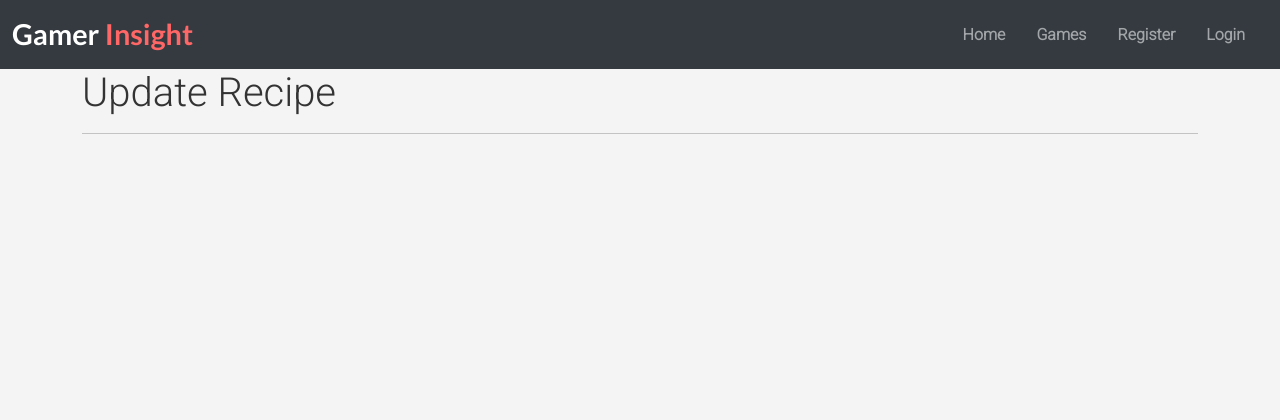
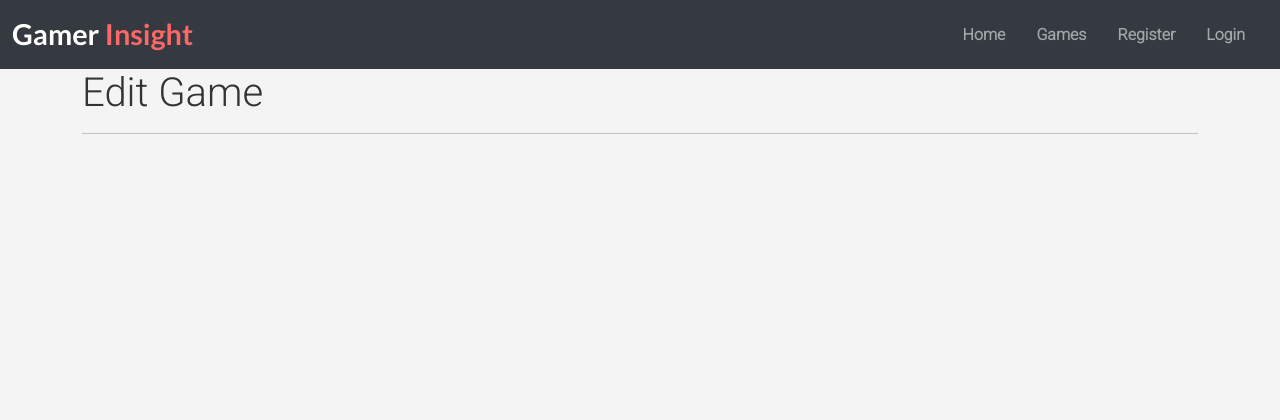
Before and after one commit to ruimarnjr/gamerinsight, a Django app: template templates/edit_game.html in a window 1280 px wide. Shown: the top 420 px of the page. Run offline with Django 3.2, Linux system fonts and the light colour scheme; the template is opened without the code that fills it, so the values that code supplies are empty; some libraries are stand-ins or nearby versions.

Commit message:
Update game_collection.html

```diff
--- a/templates/delete_comment.html
+++ b/templates/delete_comment.html
@@ -1,7 +1,7 @@
 {% extends "base.html" %}
-{% block title %}The Easy Eater | Delete Comment{% endblock %}
+{% block title %}Gamer Insight | Delete Comment{% endblock %}
 {% block content %}
-
+<!--Code taken from PP4_My_Meal_Planner by AliOKeeffe-->
 <div class="container">
     <h1 class="page-title">Delete Comment</h1>
     <hr class="home-break">
--- a/templates/edit_comment.html
+++ b/templates/edit_comment.html
@@ -1,8 +1,8 @@
 {% extends "base.html" %}
-{% block title %}The Easy Eater | Update Comment{% endblock %}
+{% block title %}Gamer Insight | Edit Comment{% endblock %}
 {% block content %}
 {% load crispy_forms_tags %}
-
+<!--Code taken from PP4_My_Meal_Planner by AliOKeeffe-->
 <div class="container">
     <h1 class="page-title">Edit Comment</h1>
     <hr class="home-break">
--- a/templates/edit_game.html
+++ b/templates/edit_game.html
@@ -1,21 +1,22 @@
 {% extends "base.html" %}
-{% block title %}The Easy Eater | Update Recipe{% endblock %}
+{% block title %}Gamer Insight | Edit Game{% endblock %}
 {% block content %}
 
 {% load crispy_forms_tags %}
-
-<div class="container">
-    <h1 class="page-title">Update Recipe</h1>
-    <hr class="home-break">
-    <br>
-    <div class="row justify-content-center ">
-        {% if user.is_authenticated and game.author == user  %}
-        <!-- Checks the user is signed in and the recipe they're trying to access is owned by them -->
-        {% load cloudinary %}
-        <div class="col-11 col-md-8 col-lg-6 mt-3 add-recipe-outer">
-            <form method="post" class="add-recipe mb-5" enctype="multipart/form-data">
-                {{ form | crispy }}
-                {% csrf_token %}
+    <!--Code taken and adapted from PP4_My_Meal_Planner by AliOKeeffe-->
+    <div class="container">
+        <h1 class="page-title">Edit Game</h1>
+        <hr class="home-break">
+        <div class="row justify-content-center">
+            {% if user.is_authenticated and game.author == user %}
+            <!-- Checks if the user is signed in and the game they're trying to update is owned by them -->
+            <div class="col-12 col-md-8 col-lg-6 mt-3">
+                <div class="card update-game-card">
+                    <div class="card-body">
+                        <!-- Update Game Form -->
+                        <form method="post" class="update-game" enctype="multipart/form-data">
+                            {{ form | crispy }}
+                            {% csrf_token %}
                 <button type="submit" class="btn btn-outline-dark">Update</button>
                 <a class="btn btn-outline-dark m-2" href="{%  url 'game_detail' game.pk  %}">Cancel</a>
             </form>
--- a/website/views.py
+++ b/website/views.py
@@ -121,7 +121,7 @@ class GameCollection(LoginRequiredMixin, View):
             1: 'Queued',
             2: 'Completed',
             3: 'Interested',
-            4: 'Abandoned'
+            4: 'Abandoned',
         }
         gamecollection = {}
 
```
Also changed, not shown: templates/game_collection.html (+6 -7 lines), static/css/style.css (line endings or trailing spaces).
